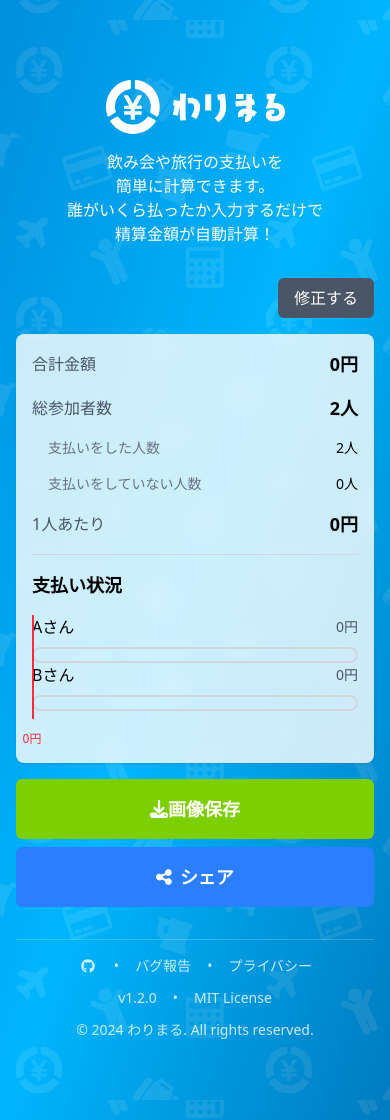
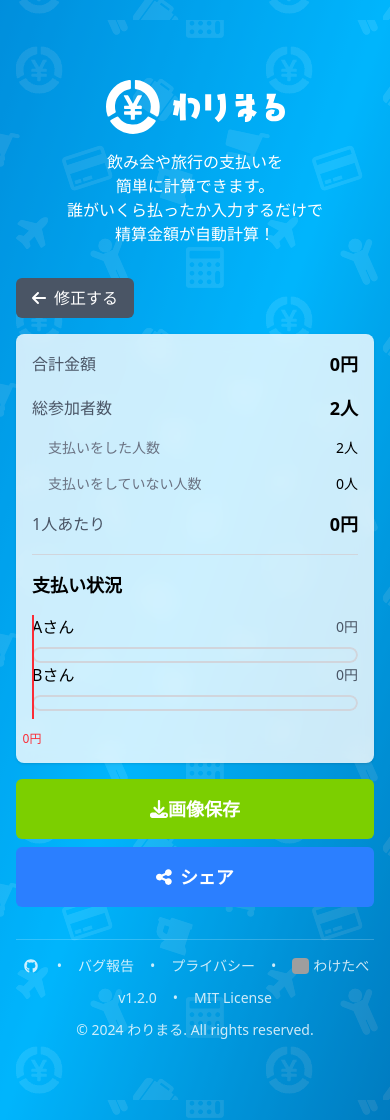
Before and after one commit to gumigumih/warimaru, a React (Vite) app: page /result in a window 390 px wide. Built offline with nearby package versions, Linux system fonts and the light colour scheme; grey boxes are pictures that could not be loaded.

Commit message:
fix: ルーティング・シェア・UI・ロゴ等の追加修正

```diff
--- a/package.json
+++ b/package.json
@@ -23,6 +23,7 @@
     "react-dom": "^19.1.0",
     "react-number-format": "^5.4.4",
     "react-redux": "^9.2.0",
+    "react-router-dom": "^7.7.0",
     "tailwindcss": "^4.1.7"
   },
   "devDependencies": {
--- a/src/components/organisms/InputForm.tsx
+++ b/src/components/organisms/InputForm.tsx
@@ -14,7 +14,7 @@ import {
 import { PersonPaymentForm } from './PersonPaymentForm';
 
 interface InputFormProps {
-  onShowResult: () => void;
+  onShowResult: (shareData: { people: { name: string; payments: { amount: number }[] }[]; nonPayingParticipants: number }) => void;
 }
 
 export const InputForm = ({ onShowResult }: InputFormProps) => {
@@ -48,7 +48,14 @@ export const InputForm = ({ onShowResult }: InputFormProps) => {
   };
 
   const handleShowResult = () => {
-    onShowResult();
+    const shareData = {
+      people: people.map(p => ({
+        name: p.name,
+        payments: p.payments.map(pay => ({ amount: pay.amount }))
+      })),
+      nonPayingParticipants
+    };
+    onShowResult(shareData);
   };
 
   const handleModeChange = () => {
--- a/src/components/organisms/PaymentResult.tsx
+++ b/src/components/organisms/PaymentResult.tsx
@@ -1,8 +1,8 @@
-import { useRef, useState } from "react";
+import { useRef } from "react";
 import { useSelector } from "react-redux";
 import type { RootState } from "../../store/store";
 import { FontAwesomeIcon } from "@fortawesome/react-fontawesome";
-import { faDownload, faShareAlt } from "@fortawesome/free-solid-svg-icons";
+import { faDownload, faShareAlt, faArrowLeft } from "@fortawesome/free-solid-svg-icons";
 import { captureElementToImage } from "../../infrastructure/html2canvas";
 import warimaruLogoSrc from "../../assets/logo-white.png";
 import { PaymentStatus } from "../organisms/PaymentStatus";
@@ -31,7 +31,6 @@ export const PaymentResult = ({ onBack }: PaymentResultProps) => {
     (state: RootState) => state.people.nonPayingParticipants
   );
   const resultRef = useRef<HTMLDivElement>(null);
-  const [copied, setCopied] = useState(false);
 
   // 計算ロジックをusecaseから呼び出し
   const totalAmount = calculateTotalAmount(people);
@@ -83,6 +82,8 @@ export const PaymentResult = ({ onBack }: PaymentResultProps) => {
     link.click();
   };
 
+  const isMobile = /iPhone|iPad|iPod|Android/i.test(navigator.userAgent);
+
   // シェアボタン
   const handleShare = () => {
     const shareData = {
@@ -93,9 +94,9 @@ export const PaymentResult = ({ onBack }: PaymentResultProps) => {
       nonPayingParticipants
     };
     const encoded = btoa(encodeURIComponent(JSON.stringify(shareData)));
-    const shareUrl = `${window.location.origin}/?data=${encoded}`;
+    const shareUrl = `${window.location.origin}/result?data=${encoded}`;
 
-    if (navigator.share) {
+    if (isMobile && navigator.share) {
       navigator.share({
         title: 'わりまる 計算結果',
         text: 'この割り勘結果をシェアします！',
@@ -103,18 +104,18 @@ export const PaymentResult = ({ onBack }: PaymentResultProps) => {
       });
     } else {
       navigator.clipboard.writeText(shareUrl);
-      setCopied(true);
-      setTimeout(() => setCopied(false), 2000);
+      alert('URLをコピーしました！');
     }
   };
 
   return (
     <div className="space-y-4">
-      <div className="flex justify-end items-center">
+      <div className="flex justify-start items-center">
         <button
           onClick={onBack}
-          className="px-4 py-2 bg-gray-600 text-white rounded-md hover:bg-gray-700 focus:outline-none focus:ring-2 focus:ring-gray-500 focus:ring-offset-2"
+          className="px-4 py-2 bg-gray-600 text-white rounded-md hover:bg-gray-700 focus:outline-none focus:ring-2 focus:ring-gray-500 focus:ring-offset-2 flex items-center"
         >
+          <FontAwesomeIcon icon={faArrowLeft} className="mr-2" />
           修正する
         </button>
       </div>
@@ -197,7 +198,6 @@ export const PaymentResult = ({ onBack }: PaymentResultProps) => {
           <FontAwesomeIcon icon={faShareAlt} className="mr-2" />
           シェア
         </button>
-        {copied && <div className="text-green-600 text-center mt-1">URLをコピーしました！</div>}
       </div>
     </div>
   );
--- a/src/components/templates/Footer.tsx
+++ b/src/components/templates/Footer.tsx
@@ -39,6 +39,21 @@ export const Footer = () => {
             >
               プライバシー
             </button>
+            <span>•</span>
+            <a
+              href="https://waketabe.meggumi.com"
+              target="_blank"
+              rel="noopener noreferrer"
+              className="hover:text-white transition-colors flex items-center space-x-1"
+              title="わけたべ"
+            >
+              <img
+                src="https://waketabe.meggumi.com/ogp.png"
+                alt="わけたべ"
+                style={{ width: "1.2em", height: "1.2em", borderRadius: "4px" }}
+              />
+              <span>わけたべ</span>
+            </a>
           </div>
 
           {/* Version & License */}
```
Also changed, not shown: src/assets/logo-white.png (added), 1 other file (tests, documents, lock files or other folders).
